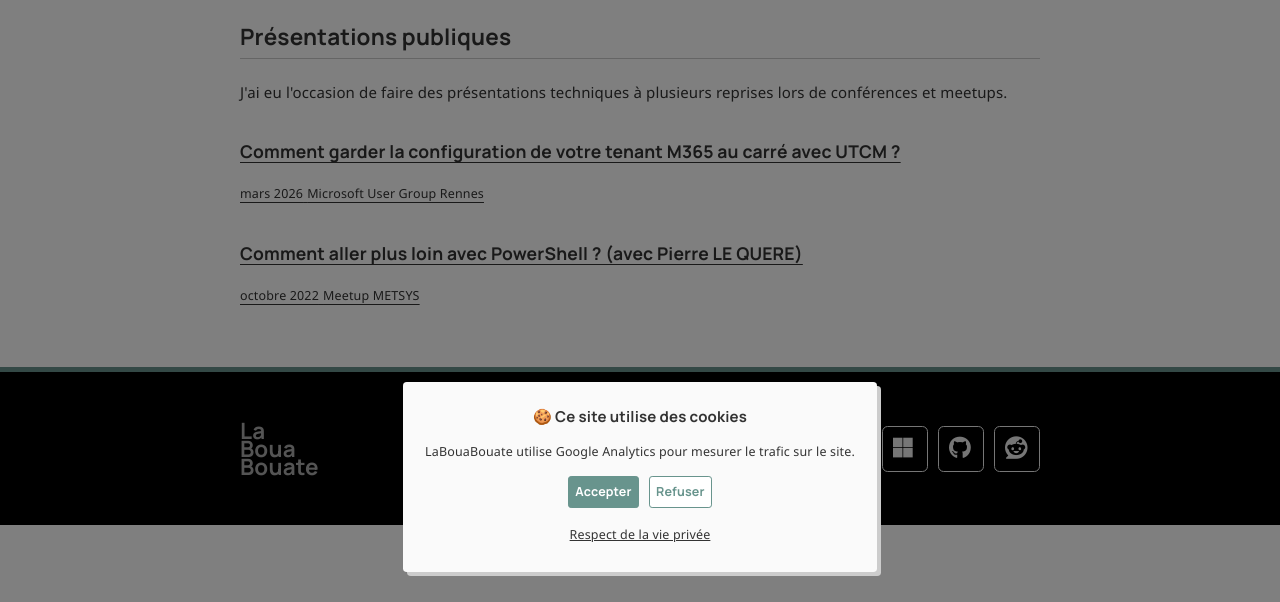
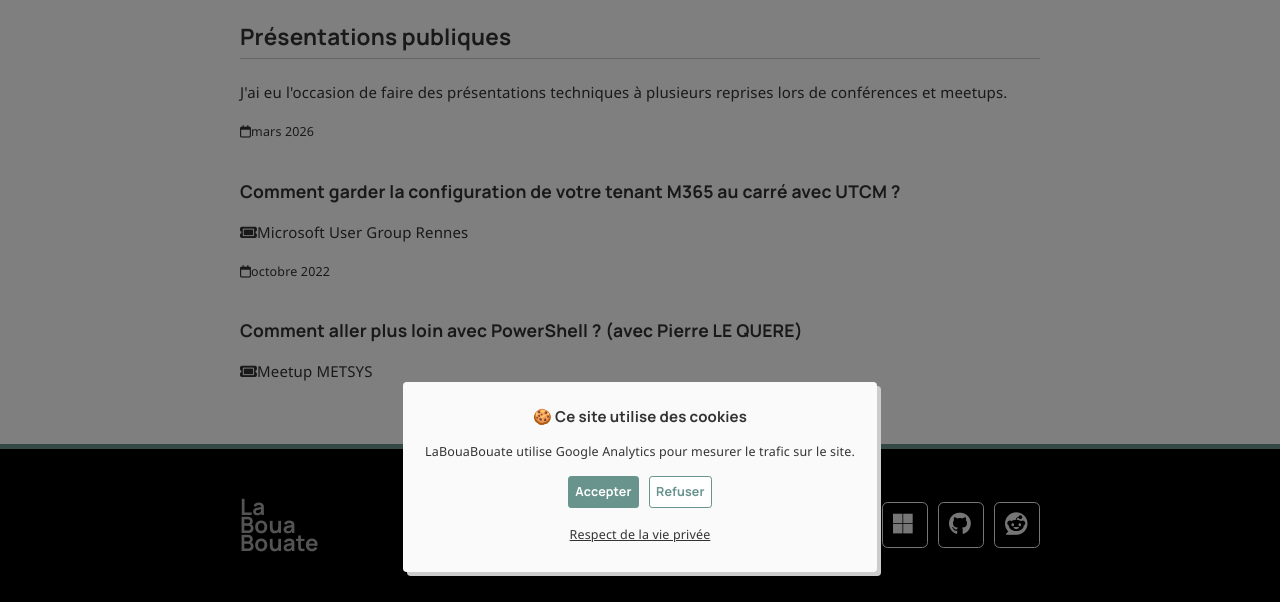
Before and after one commit to leobouard/leobouard.github.io, a Jekyll site: the page built from _pages/cv.html, in a window 1280 px wide and 900 px high, scrolled down 2844 px, cut to the strip 298-900 px from the top of the window. Built offline with Jekyll 4.4.1, drawn with Linux system fonts in a browser that asks for light colours; nearby versions of some CDN libraries; some web fonts are replaced.

Commit message:
Update cv.html

```diff
--- a/_pages/cv.html
+++ b/_pages/cv.html
@@ -174,13 +174,13 @@
 
 <h2>Présentations publiques</h2>
 <p>J'ai eu l'occasion de faire des présentations techniques à plusieurs reprises lors de conférences et meetups.</p>
-<div>
+<div style="display: grid; grid-gap: 1em;">
   {% for talk in site.data.talks %}
-  <div>
-    <a href="{{ talk.url }}" target="_blank">
+  <div class="talk">
+    <a href="{{ talk.url }}" target="_blank" class="no-decoration">
+      <small><i class="fa-regular fa-calendar"></i>{{ talk.date }}</small>
       <h3>{{ talk.title }}</h3>
-      <small>{{ talk.date }}</small>
-      <small>{{ talk.event }}</small>
+      <span><i class="fa-solid fa-ticket"></i>{{ talk.event }}</span>
     </a>
   </div>
   {% endfor %}
```
